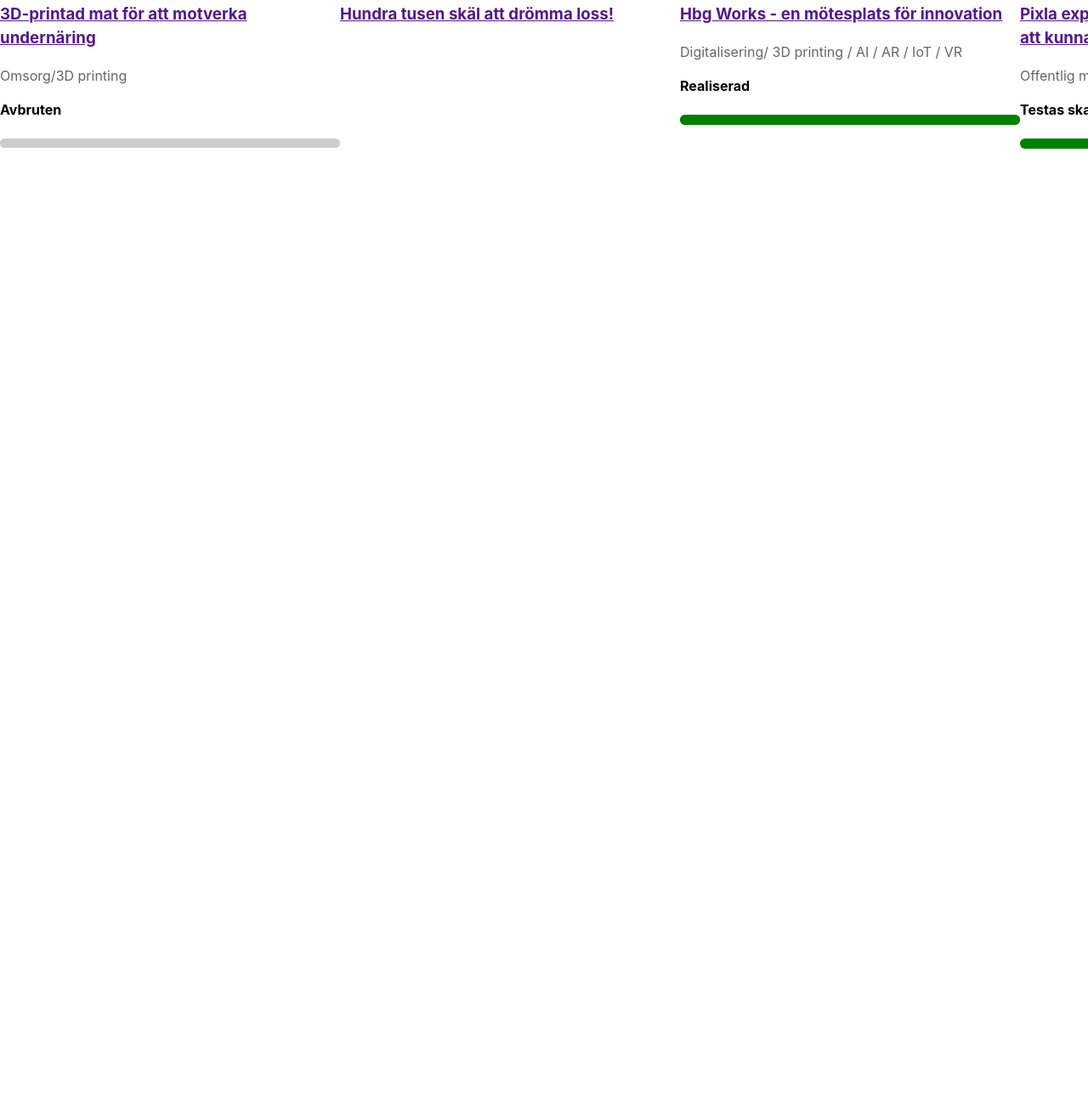
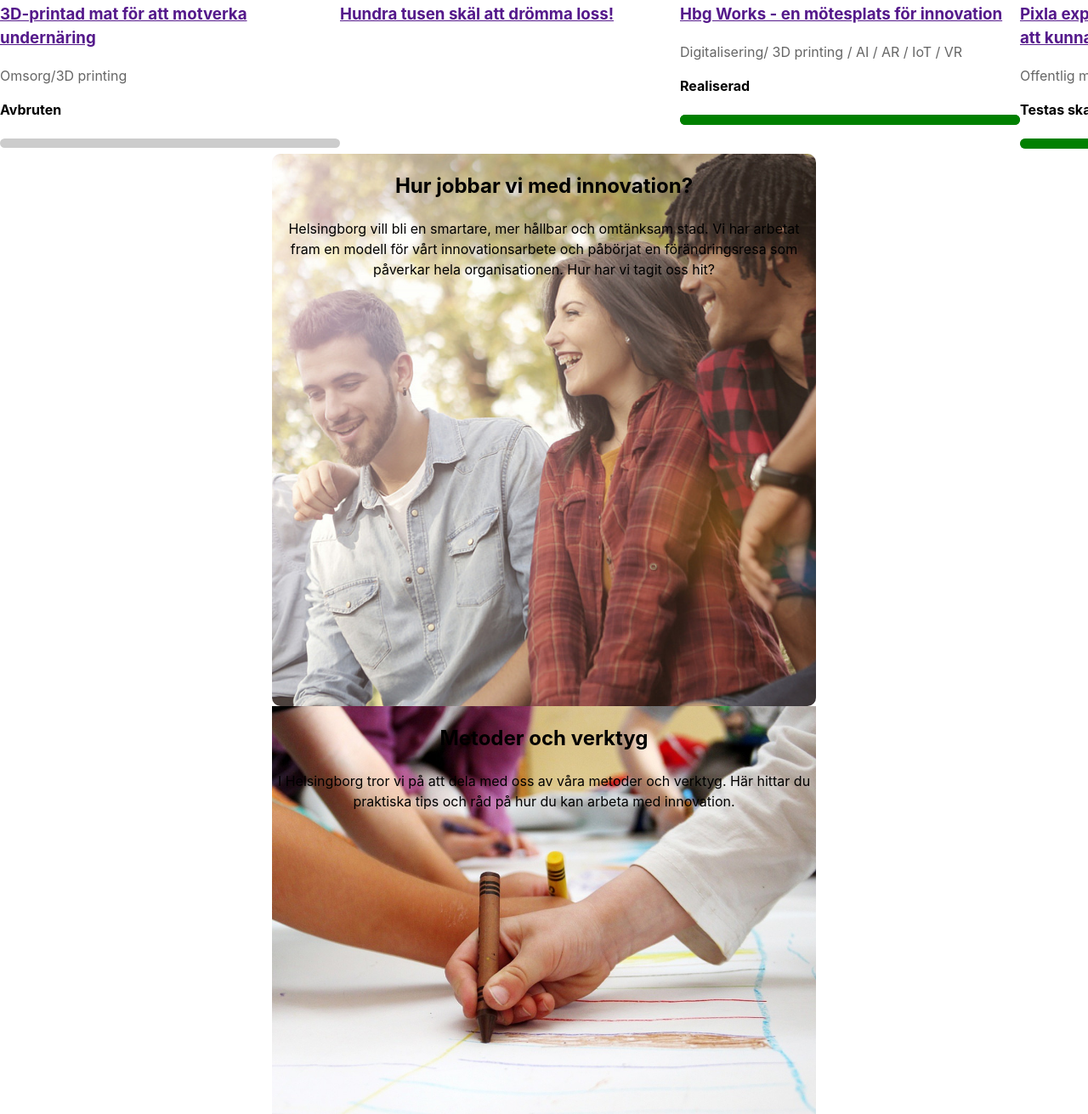
Before and after one commit to Blazter99/innovation.helsingborg.se, a plain HTML site: page index.html in a window 1280 px wide. Shown: the part 2361-3672 px from the top of the page at 85% size. Before the commit the page ends 2542 px from the top, so only its background shows below. Drawn offline with Linux system fonts and the light colour scheme.

Commit message:
bottomsection in progress

```diff
--- a/css/mystyle.css
+++ b/css/mystyle.css
@@ -168,3 +168,36 @@
 #progress3::-webkit-progress-value {border-radius:10px;
                                     background:green;
 }
+
+.sektion4 {width:100%;
+           display:flex;
+           justify-content:center;
+           align-items:center;
+           flex-direction:column;
+           column-gap:20px;
+}
+
+.bottomimg1 {width:50%;
+             height:650px;
+             background-image:url(../images/pexels-andrea-piacquadio-3776868-scaled-1-1366x768.jpg);
+             background-size:cover;
+             background-position:center;
+             border-radius:10px;
+}
+
+.bottomtext {text-align:center;
+}
+
+.bottomspan1 {vertical-align:baseline;
+}
+
+.bottomimg2 {width:50%;
+             height:480px;
+             background-image:url(../images/sff034032-scaled-1366x768.jpg);
+             background-size:cover;
+             background-position:center;
+}
+
+.bottomtext2 {text-align:center;
+
+}
--- a/index.html
+++ b/index.html
@@ -145,6 +145,26 @@
     </div>
 </section>
 
+<section>
+    <div class="sektion4">
+        <div class="bottomimg1">
+            <div class="bottomtext">
+                <h1>Hur jobbar vi med innovation?</h1>
+                <p>Helsingborg vill bli en smartare, mer hållbar och omtänksam stad. Vi har arbetat fram en modell för vårt innovationsarbete och påbörjat en förändringsresa som påverkar hela organisationen. Hur har vi tagit oss hit?</p>
+                <!--här ska vara button-->
+            </div>
+        </div>
+
+        <div class="bottomimg2">
+            <div class="bottomtext2">
+                <h1>Metoder och verktyg</h1>
+                <p>I Helsingborg tror vi på att dela med oss av våra metoder och verktyg. Här hittar du praktiska tips och råd på hur du kan arbeta med innovation.</p>
+                <!--Button-->
+            </div>
+        </div>
+    </div>
+</section>
+
 
 
 
```
Also changed, not shown: images/pexels-andrea-piacquadio-3776868-scaled-1-1366x768.jpg (added), images/sff034032-scaled-1366x768.jpg (added).
